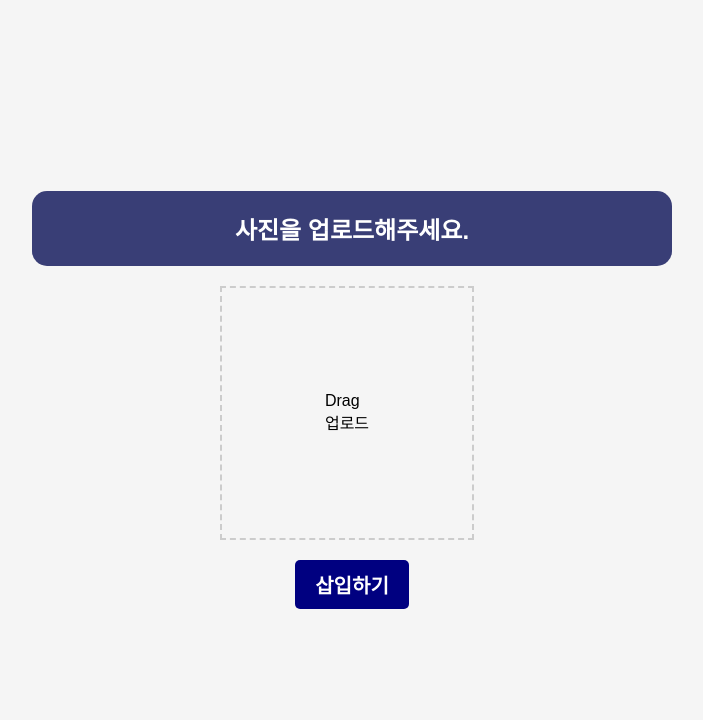
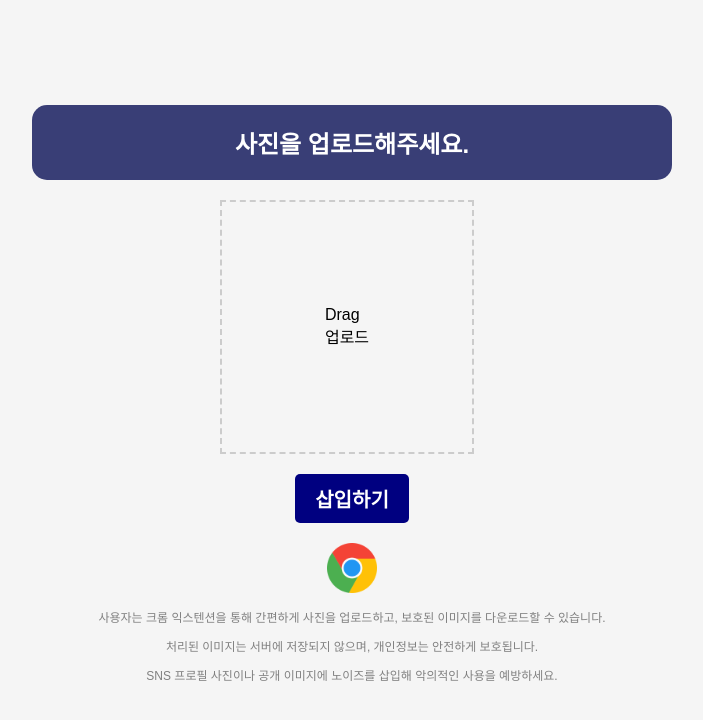
Before and after one commit to Anti-Deepfakes/Anti-deepfake, a React (Create React App) app in the folder react/: page / in a window 1280 px wide. Both pictures are taken after a click on the button "생성 방해". Shown: the top 720 px of the page, without its empty margins (288-991 px from the left). Built offline with nearby package versions, Linux system fonts and the light colour scheme; a web font is replaced by a local one.

Commit message:
style: footer 수정

```diff
--- a/react/src/components/Home.js
+++ b/react/src/components/Home.js
@@ -34,7 +34,7 @@ function Home() {
         <p>누구나 코드에 기여하고 개선에 참여할 수 있습니다.</p>
         <div className="image-container">
           <a href="https://lab.ssafy.com/s11-final/S11P31B201">
-            <img src="/gitlab.png" alt="GitHub Logo" className="github-logo" />
+            <img src="/gitlab.png" alt="Gitlab Logo" className="gitlab-logo" />
           </a>
           {/* <a href="https://www.naver.com">
             <img src="/discord.png" alt="Discord Logo" className="discord-logo" />
--- a/react/src/components/disrupt/Main.js
+++ b/react/src/components/disrupt/Main.js
@@ -101,6 +101,14 @@ function Main() {
       <button className="judge-button" onClick={handleJudge} disabled={loading}>
         {loading ? '요청 중...' : '삽입하기'}
       </button>
+      <div className='footer'>
+      <a href="https://chromewebstore.google.com/detail/truthguard/mofjgcmgpdjpiignbhecbgofgnhlbdel?hl=ko">
+          <img src="/chrome.png" alt="Chrome Extension" className="chrome-extension-logo" />
+        </a>
+        <p>사용자는 크롬 익스텐션을 통해 간편하게 사진을 업로드하고, 보호된 이미지를 다운로드할 수 있습니다. </p>
+        <p>처리된 이미지는 서버에 저장되지 않으며, 개인정보는 안전하게 보호됩니다. </p>
+        <p>SNS 프로필 사진이나 공개 이미지에 노이즈를 삽입해 악의적인 사용을 예방하세요.</p>
+      </div>
     </div>
   );
 }
--- a/react/src/styles/Home.css
+++ b/react/src/styles/Home.css
@@ -112,7 +112,7 @@ button:hover {
   gap: 15px;
 }
 
-.github-logo,
+.gitlab-logo,
 .discord-logo,
 .chrome-extension-logo {
   width: 50px;
@@ -121,7 +121,7 @@ button:hover {
   transition: transform 0.3s; /* 호버 시 이미지 크기 살짝 확대 */
 }
 
-.github-logo:hover,
+.gitlab-logo:hover,
 .discord-logo:hover,
 .chrome-extension-logo:hover {
   transform: scale(1.1);
```
